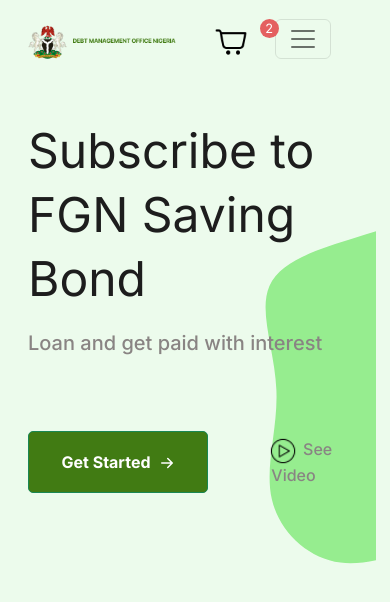
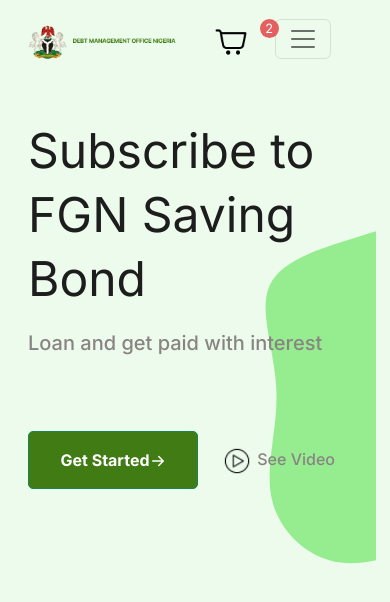
Before and after one commit to cephasosayi/frontend-task, a React (Create React App) app: page / in a window 390 px wide. Shown: the top 602 px of the page. Built offline with nearby package versions, Linux system fonts and the light colour scheme.

Commit message:
mobile resp fixed

```diff
--- a/src/App.css
+++ b/src/App.css
@@ -183,6 +183,65 @@
     font-size: .8rem !important;
   }
 
+
+  .button{
+    border-radius: 5px !important;
+    border: none;
+    color: white;
+    padding: 11px 26px 11px 26px !important;
+    background: var(--primary) !important;
+    height: 58px;
+    width: 170px;
+    /* fonts  */
+    font-family: 'Inter', sans-serif ;
+    font-size: 1rem !important;
+    font-weight: bold !important;
+    z-index: 100 !important;
+
+
+
+  }
+  .button2 {
+    border-radius: 5px !important;
+    border: 1.5px solid var(--bottongreen) !important;
+    color: var(--bottongreen) !important;
+    font-size: 16px;
+    height: 58px;
+    width: 170px;
+    /* fonts  */
+    font-family: 'Inter', sans-serif ;
+    font-size: 1rem !important;
+    padding: 11px 26px 11px 26px !important;
+    background: transparent !important;
+    z-index: 100;
+
+
+    /* fonts  */
+
+    font-family: 'Inter', sans-serif ;
+    font-weight: normal !important;
+  }
+  .button3 {
+    border-radius: 5px !important;
+    border: 1.5px solid var(--black) !important;
+    color: var(--white) !important;
+    font-size: 16px;
+    height: 58px;
+    width: 170px;
+    /* fonts  */
+    font-family: 'Inter', sans-serif ;
+    font-size: 1rem !important;
+
+    padding: 11px 26px 11px 26px !important;
+    background: var(--black) !important;
+    box-shadow: none !important;
+
+
+    /* fonts  */
+
+    font-family: 'Inter', sans-serif ;
+    font-weight: normal !important;
+  }
   }
 
  @media screen and (max-width: 768px){}
--- a/src/components/Hero.jsx
+++ b/src/components/Hero.jsx
@@ -16,10 +16,10 @@
                   <h1 className={`${HeroStyles.headerText}`}>Subscribe to FGN Saving Bond</h1>
                   <p className={`${HeroStyles.desc}`}>Loan and get paid with interest</p>
 
-                  <ButtonGroup className={`${HeroStyles.herobtngroup} gap-3`}>
+                  <ButtonGroup className={`${HeroStyles.herobtngroup} gap-lg-3`}>
                       <Link to='/bond_offer'>
                           <Button className='button' variant='success' >Get Started
-                          <Image src={right} alt='' className={`${HeroStyles.righticon} ms-2`} />
+                          <Image src={right} alt='' className={`${HeroStyles.righticon} ms-lg-2`} />
                           </Button>
                     </Link>
                       <Button className={`${HeroStyles.playbtn}`} variant='success' >
```
